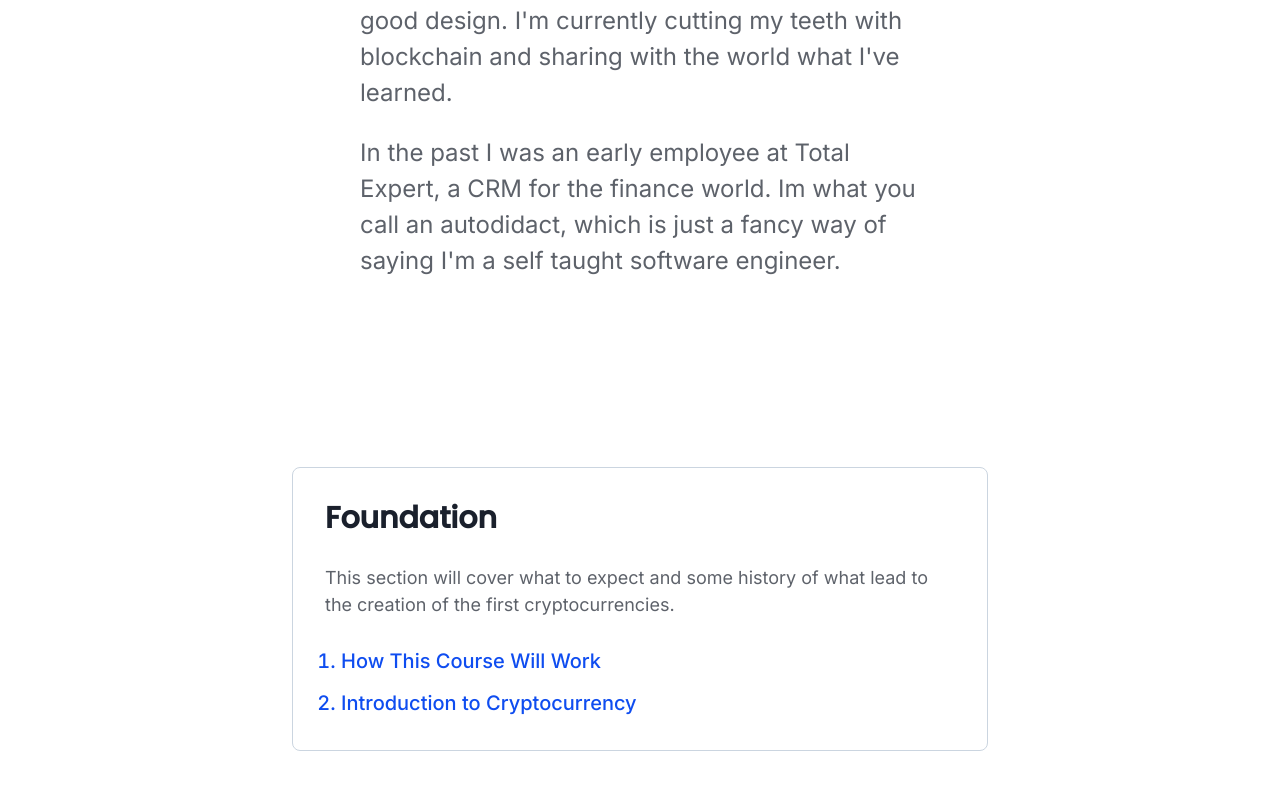
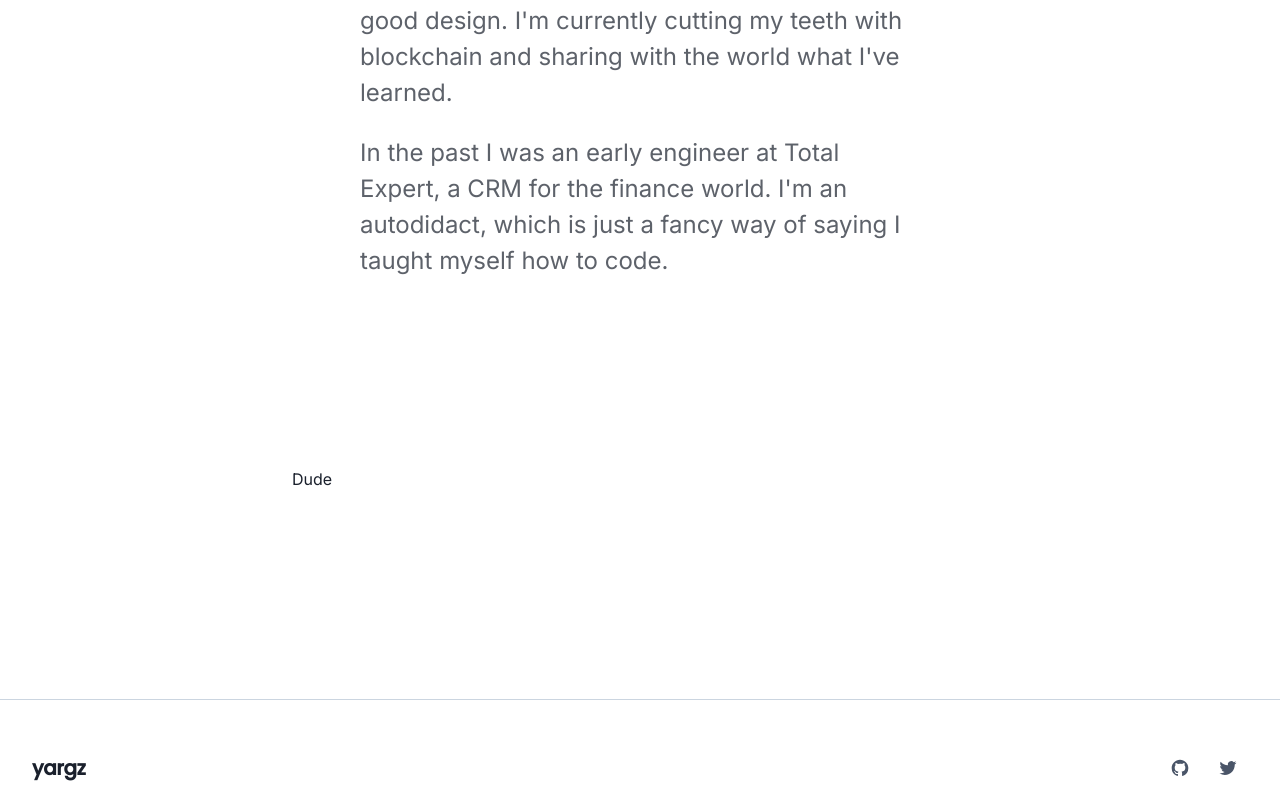
Before and after one commit to adamyarger/yargz-blog, a Next.js app: page / in a window 1280 px wide. Shown: the part 261-1060 px from the top of the page. Built offline with nearby package versions, Linux system fonts and the light colour scheme.

Commit message:
deletes course stuf

```diff
--- a/components/course-card/index.tsx
+++ /dev/null
@@ -1,49 +0,0 @@
-import React from 'react'
-import {
-  Box,
-  Heading,
-  OrderedList,
-  ListItem,
-  Link,
-  Text
-} from '@chakra-ui/react'
-
-interface Props {
-  heading: string,
-  description: string,
-  list: {
-    title: string,
-    slug: string
-  }[]
-}
-
-const CourseCard = ({ heading, description, list }: Props) => {
-  return (
-    <Box
-      borderWidth="1px"
-      borderRadius="lg"
-      width="100%"
-      overflow="hidden"
-      p="8"
-      borderColor="gray.300"
-    >
-      <Heading as="h2" size="lg" mb="7">{heading}</Heading>
-      <Text opacity={0.7} mb="7" fontSize="lg">{description}</Text>
-
-      <OrderedList spacing="3">
-        {list.map((item, index) => (
-          <ListItem
-            key={index}
-            fontSize="xl"
-            fontWeight="500"
-            color="blue.500"
-          >
-            <Link href={item.slug}>{item.title}</Link>
-          </ListItem>
-        ))}
-      </OrderedList>
-    </Box>
-  )
-}
-
-export default CourseCard
--- a/components/course-directory/index.tsx
+++ /dev/null
@@ -1,26 +0,0 @@
-import CourseCard from 'components/course-card'
-
-const CourseDirectory = () => {
-  const foundationList = [
-    {
-      title: 'How This Course Will Work',
-      slug: '/lessons/how-this-course-will-work'
-    },
-    {
-      title: 'Introduction to Cryptocurrency',
-      slug: '/lessons/introduction-to-cryptocurrency'
-    }
-  ];
-
-  return (
-    <>
-      <CourseCard
-        heading="Foundation"
-        description="This section will cover what to expect and some history of what lead to the creation of the first cryptocurrencies."
-        list={foundationList}
-      ></CourseCard>
-    </>
-  )
-}
-
-export default CourseDirectory
--- a/pages/index.tsx
+++ b/pages/index.tsx
@@ -1,14 +1,10 @@
 import Head from 'next/head'
-import Header from 'components/header'
 import {
   Box,
-  chakra,
   Text
 } from '@chakra-ui/react';
 import Container from 'components/container'
-import CourseDirectory from 'components/course-directory'
 import DefaultLayout from 'layouts/default-layout'
-import BlockchainIcon from 'components/icons/blockchain-icon'
 
 export default function Home() {
   return (
@@ -42,7 +38,7 @@ export default function Home() {
                 fontSize={{ base: "xl", lg: "2xl" }}
                 mt="6"
               >
-                In the past I was an early employee at Total Expert, a CRM for the finance world. Im what you call an autodidact, which is just a fancy way of saying I'm a self taught software engineer.
+                In the past I was an early engineer at Total Expert, a CRM for the finance world. I'm an autodidact, which is just a fancy way of saying I taught myself how to code.
               </Text>
             </Box>
           </Container>
@@ -55,7 +51,7 @@ export default function Home() {
           mb={20}
         >
           <Container maxW="760px">
-            <CourseDirectory />
+            Dude
           </Container>
         </Box>
       </DefaultLayout>
--- a/pages/posts/index.tsx
+++ b/pages/posts/index.tsx
@@ -3,10 +3,7 @@ import DefaultLayout from 'layouts/default-layout'
 import Container from 'components/container'
 import PageHeader from 'components/page-header'
 import ColorBar from 'components/color-bar'
-import {
-  Box,
-  Heading
-} from '@chakra-ui/react'
+import { Box } from '@chakra-ui/react'
 
 interface Props {
   data: {
```
